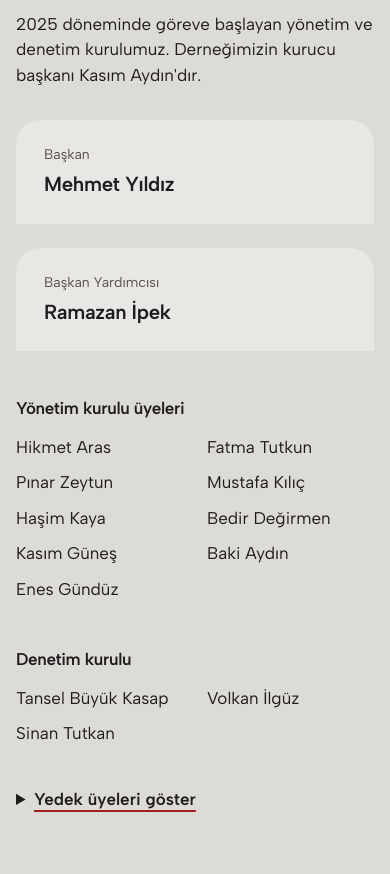
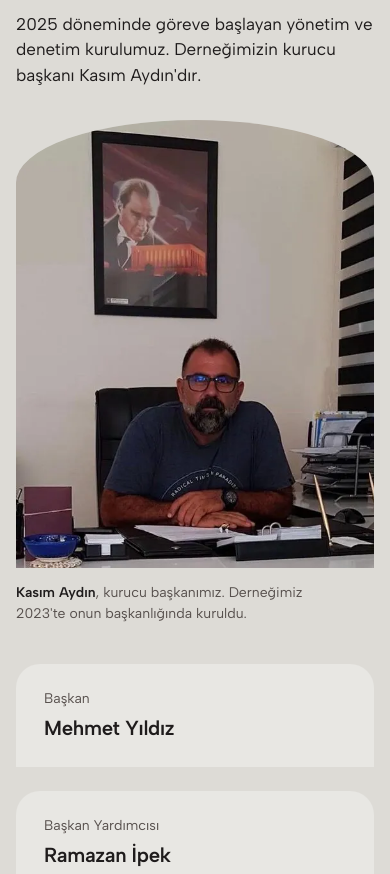
Before and after one commit to dagdelenbatu14-pixel/bodrum-karslilar-dernegi, a plain HTML site: page index.html in a window 390 px wide. Shown: the part 9680-10554 px from the top of the page. Drawn offline with Linux system fonts and the light colour scheme.

Commit message:
Kurucu başkan Kasım Aydın'ın fotoğrafı Yönetim bölümüne eklendi
Co-Authored-By: Claude Opus 5.5 <noreply@anthropic.com>

```diff
--- a/index.html
+++ b/index.html
@@ -192,6 +192,12 @@ p{max-width:62ch;text-wrap:pretty}
 .yk details{margin-top:40px}
 .yk summary{cursor:pointer;font-weight:600;font-size:var(--step-body);width:max-content;text-decoration:underline;text-decoration-thickness:2px;text-underline-offset:5px;text-decoration-color:var(--kirmizi)}
 .yk details ul{margin-top:16px;color:var(--muted)}
+.yk-grid{display:grid;grid-template-columns:minmax(0,1fr) minmax(240px,340px);gap:clamp(40px,6vw,96px);align-items:start}
+.yk-grid .kurucu{grid-column:2;grid-row:1}
+.yk-grid .yk-list{grid-column:1;grid-row:1}
+.kurucu .seg{aspect-ratio:4/5;background:var(--bg)}
+.kurucu figcaption{margin-top:14px;font-size:var(--step-small);color:var(--muted);max-width:34ch}
+.kurucu figcaption b{color:var(--ink);font-weight:600}
 .yk .note{margin-top:32px;font-size:var(--step-small);color:var(--muted)}
 
 /* ---------- yöresel ürünler ---------- */
@@ -346,6 +352,9 @@ p{max-width:62ch;text-wrap:pretty}
   .baskan .portrait{position:static}
   .acts{grid-template-columns:repeat(2,minmax(0,1fr))}
   .yk ul{grid-template-columns:repeat(3,minmax(0,1fr))}
+  .yk-grid{grid-template-columns:1fr}
+  .yk-grid .kurucu,.yk-grid .yk-list{grid-column:1;grid-row:auto}
+  .kurucu{max-width:360px}
   .gal{grid-template-columns:repeat(3,minmax(0,1fr))}
   .gal li:nth-child(-n+4) a{border-radius:0}
   .gal li:nth-child(-n+3) a{border-radius:var(--seg)}
@@ -546,6 +555,12 @@ p{max-width:62ch;text-wrap:pretty}
     <h2 id="yk-h" class="rv">Yönetim kurulumuz</h2>
     <p class="rv" style="--i:1">2025 döneminde göreve başlayan yönetim ve denetim kurulumuz. Derneğimizin kurucu başkanı Kasım Aydın'dır.</p>
   </div>
+  <div class="yk-grid">
+  <figure class="kurucu rv">
+    <div class="seg"><picture><source type="image/webp" srcset="img/kurucu-560.webp 560w, img/kurucu.webp 780w" sizes="(max-width:760px) 92vw, 340px"><img srcset="img/kurucu-560.jpg 560w, img/kurucu.jpg 780w" sizes="(max-width:760px) 92vw, 340px" src="img/kurucu.jpg" alt="Kurucu başkan Kasım Aydın, dernek binasındaki makam odasında" width="780" height="975" loading="lazy"></picture></div>
+    <figcaption><b>Kasım Aydın</b>, kurucu başkanımız. Derneğimiz 2023'te onun başkanlığında kuruldu.</figcaption>
+  </figure>
+  <div class="yk-list">
   <dl class="top">
     <div class="rv"><dt>Başkan</dt><dd>Mehmet Yıldız</dd></div>
     <div class="rv" style="--i:1"><dt>Başkan Yardımcısı</dt><dd>Ramazan İpek</dd></div>
@@ -564,6 +579,8 @@ p{max-width:62ch;text-wrap:pretty}
       <li>Mehmet Kılıç</li><li>Enes Ataş</li><li>Mehmet Karagöl</li><li>İsmail Karataş</li><li>Nüsret Püskürlü</li><li>Menderes Kılıç</li><li>Ahmet Yerlikaya</li><li>Mehmet İlkan</li><li>Hasan Oğuzkutluk</li><li>Ömer Tozan (denetim)</li><li>Ayşe Yıldız (denetim)</li>
     </ul>
   </details>
+  </div>
+  </div>
 </section>
 
 <!-- YÖRESEL ÜRÜNLER -->
```
Also changed, not shown: img/kurucu-560.jpg (added), img/kurucu-560.webp (added), img/kurucu.jpg (added), img/kurucu.webp (added).
